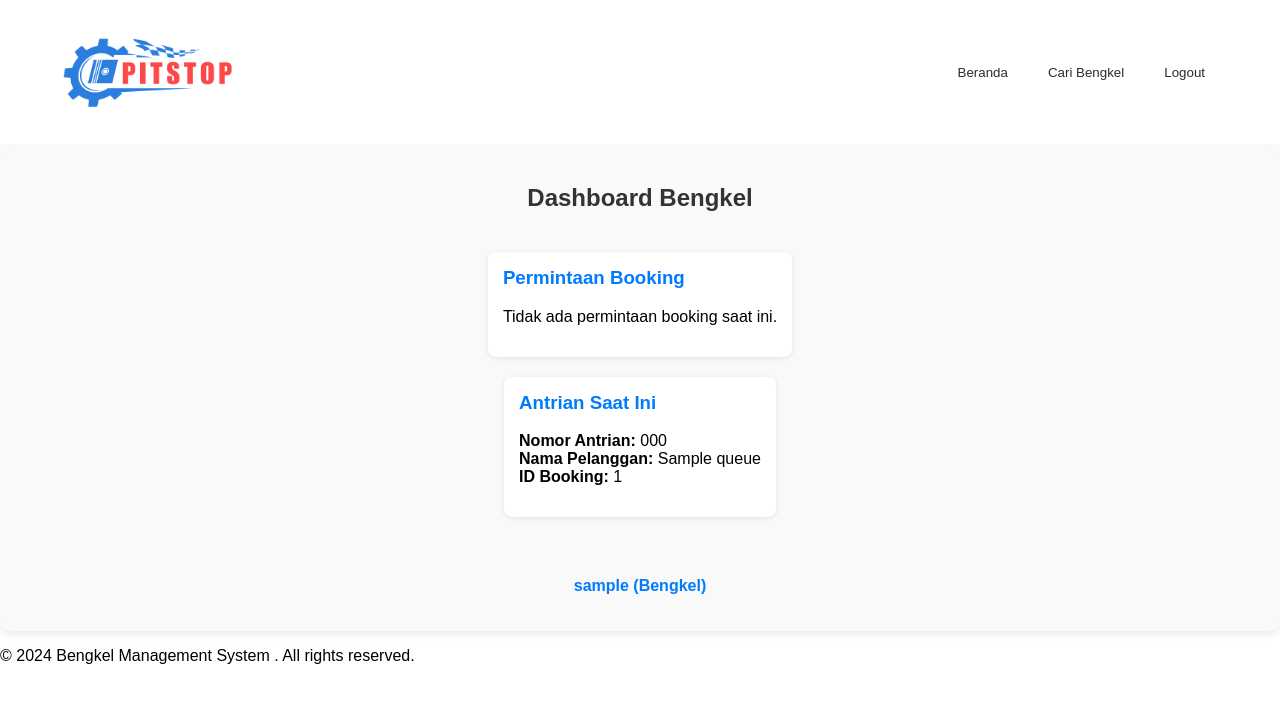
After one commit to CaseyXD/capstone-pitstop, a PHP site: page /dashboard.php in a window 1280 px wide. The commit adds this page. Shown: the top 703 px of the page. Run offline with PHP 8.4, Linux system fonts and the light colour scheme; the visitor is signed in with stand-in values (Sample User, id 1); tables that the repository leaves empty or names only in its code hold one stand-in row (values such as "Sample post").

Commit message:
Menambahkan dashboard untuk bengkel

```diff
--- /dev/null
+++ b/dashboard.php
@@ -0,0 +1,116 @@
+<?php
+session_start(); // Memulai session
+
+// Cek jika pengguna belum login atau bukan role bengkel/admin
+if (!isset($_SESSION['username']) || !in_array($_SESSION['role'], ['bengkel', 'admin'])) {
+    header("Location: login.php");
+    exit();
+}
+
+// Menghubungkan file koneksi database
+require_once 'config.php';
+
+// Cek koneksi
+if ($conn->connect_error) {
+    die("Koneksi gagal: " . $conn->connect_error);
+}
+
+// Ambil permintaan booking dari database
+$sql = "SELECT * FROM bookings WHERE status = 'pending' AND bengkel_id = ?";
+$stmt = $conn->prepare($sql);
+$stmt->bind_param("i", $_SESSION['bengkel_id']); // Asumsikan bengkel_id disimpan di session
+$stmt->execute();
+$result = $stmt->get_result();
+$bookings = $result->fetch_all(MYSQLI_ASSOC);
+
+// Ambil data antrian yang sudah ada
+$sqlQueue = "SELECT * FROM queue WHERE bengkel_id = ? ORDER BY queue_number ASC";
+$stmtQueue = $conn->prepare($sqlQueue);
+$stmtQueue->bind_param("i", $_SESSION['bengkel_id']);
+$stmtQueue->execute();
+$resultQueue = $stmtQueue->get_result();
+$queue = $resultQueue->fetch_all(MYSQLI_ASSOC);
+?>
+
+<!DOCTYPE html>
+<html lang="id">
+<head>
+    <meta charset="UTF-8">
+    <meta name="viewport" content="width=device-width, initial-scale=1.0">
+    <title>Dashboard Bengkel</title>
+    <link rel="stylesheet" href="style.css">
+</head>
+<body>
+    <!-- Navbar -->
+    <div class="navbar">
+        <div class="logo-container">
+            <img src="images/logo.png" alt="Logo" class="logo">
+        </div>
+        <div class="navbar-buttons">
+            <button onclick="window.location.href='index.php'">Beranda</button>
+            <button onclick="window.location.href='explore.php'">Cari Bengkel</button>
+            <button onclick="window.location.href='logout.php'">Logout</button>
+        </div>
+    </div>
+
+    <div class="dashboard"> <!-- Added dashboard class here -->
+        <h2 class="center-text">Dashboard Bengkel</h2>
+
+        <div class="container">
+            <div class="notification">
+                <h3>Permintaan Booking</h3>
+                <?php if (!empty($bookings)): ?>
+                    <ul>
+                        <?php foreach ($bookings as $booking): ?>
+                            <li>
+                                <strong>Nama Pelanggan:</strong> <?= htmlspecialchars($booking['customer_name']) ?><br>
+                                <strong>Hari:</strong> <?= htmlspecialchars($booking['booking_date']) ?><br>
+                                <strong>Jam:</strong> <?= htmlspecialchars($booking['booking_time']) ?><br>
+                                <form method="POST" action="process_booking.php">
+                                    <input type="hidden" name="booking_id" value="<?= $booking['id'] ?>">
+                                    <button type="submit" name="action" value="accept">Terima</button>
+                                    <button type="submit" name="action" value="reject">Tolak</button>
+                                </form>
+                            </li>
+                        <?php endforeach; ?>
+                    </ul>
+                <?php else: ?>
+                    <p>Tidak ada permintaan booking saat ini.</p>
+                <?php endif; ?>
+            </div>
+
+            <div class="queue">
+                <h3>Antrian Saat Ini</h3>
+                <ul>
+                    <?php if (!empty($queue)): ?>
+                        <?php foreach ($queue as $item): ?>
+                            <li>
+                                <strong>Nomor Antrian:</strong> <?= htmlspecialchars($item['queue_number']) ?><br>
+                                <strong>Nama Pelanggan:</strong> <?= htmlspecialchars($item['customer_name']) ?><br>
+                                <strong>ID Booking:</strong> <?= htmlspecialchars($item['booking_id']) ?><br>
+                            </li>
+                        <?php endforeach; ?>
+                    <?php else: ?>
+                        <p>Tidak ada antrian saat ini.</p>
+                    <?php endif; ?>
+                </ul>
+            </div>
+        </div>
+
+        <!-- User Profile Link -->
+        <div class="user-profile">
+            <p>
+                <strong>
+                    <a href="profile-bengkel.php" style="text-decoration: none; color: #007bff;">
+                        <?= htmlspecialchars($_SESSION['username']) ?> (Bengkel)
+                    </a>
+                </strong>
+            </p>
+        </div>
+    </div>
+
+    <footer>
+        <p>&copy; 2024 Bengkel Management System . All rights reserved.</p>
+    </footer>
+</body>
+</html>
--- a/style.css
+++ b/style.css
@@ -595,3 +595,59 @@ button.next {
 .login-form a:hover {
   text-decoration: underline; /* Garis bawah saat hover */
 }
+
+/* Dashboard bengkel */
+.dashboard {
+  padding: 20px; /* Padding around the dashboard */
+  background-color: #f9f9f9; /* Light background color for the dashboard */
+  border-radius: 10px; /* Rounded corners */
+  box-shadow: 0 2px 10px rgba(0, 0, 0, 0.1); /* Subtle shadow for depth */
+}
+
+.dashboard h2 {
+  text-align: center; /* Center the heading */
+  color: #333; /* Dark color for the heading */
+}
+
+.dashboard .notification, .dashboard .queue {
+  background-color: #ffffff; /* White background for the boxes */
+  border-radius: 8px; /* Rounded corners for the boxes */
+  padding: 15px; /* Padding inside the boxes */
+  margin-bottom: 20px; /* Space between boxes */
+  box-shadow: 0 1px 5px rgba(0, 0, 0, 0.1); /* Light shadow for the boxes */
+}
+
+.dashboard h3 {
+  margin-top: 0; /* Remove top margin for headings inside boxes */
+  color: #007bff; /* Blue color for subheadings */
+}
+
+.dashboard ul {
+  list-style-type: none; /* Remove bullet points from lists */
+  padding: 0; /* Remove padding */
+}
+
+.dashboard li {
+  margin-bottom: 10px; /* Space between list items */
+}
+
+.dashboard .user-profile {
+  text-align: center; /* Center the user profile link */
+  margin-top: 20px; /* Space above the user profile */
+}
+
+.dashboard .user-profile a {
+  text-decoration: none; /* Remove underline from link */
+  color: #007bff; /* Blue color for the link */
+  font-weight: bold; /* Bold text for the link */
+}
+
+.dashboard .user-profile a:hover {
+  text-decoration: underline; /* Underline on hover */
+}
+
+.dashboard footer {
+  text-align: center; /* Center the footer text */
+  margin-top: 20px; /* Space above the footer */
+  color: #777; /* Lighter color for footer text */
+}
```
Also changed, not shown: process_booking.php (added, +51 -0 lines).
